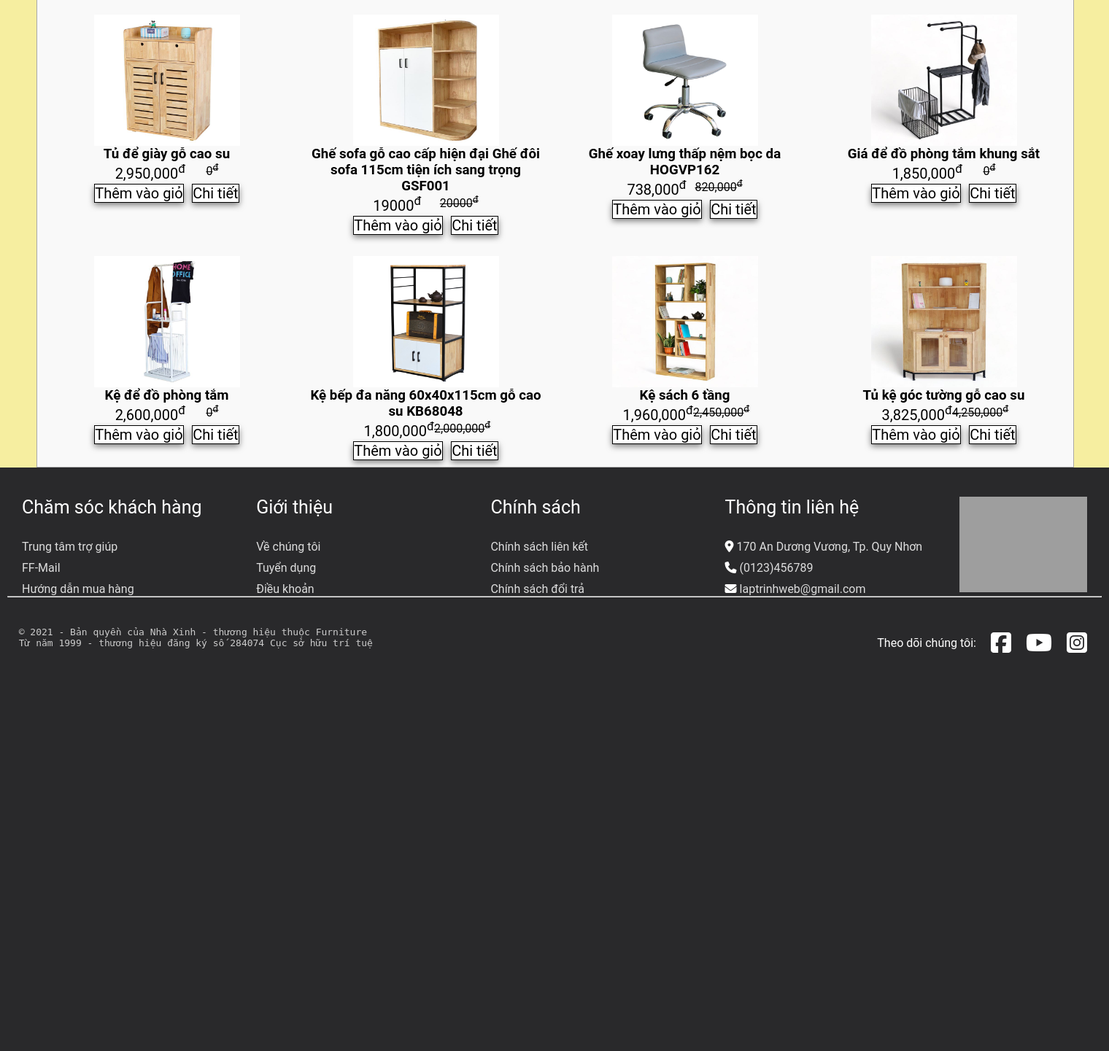
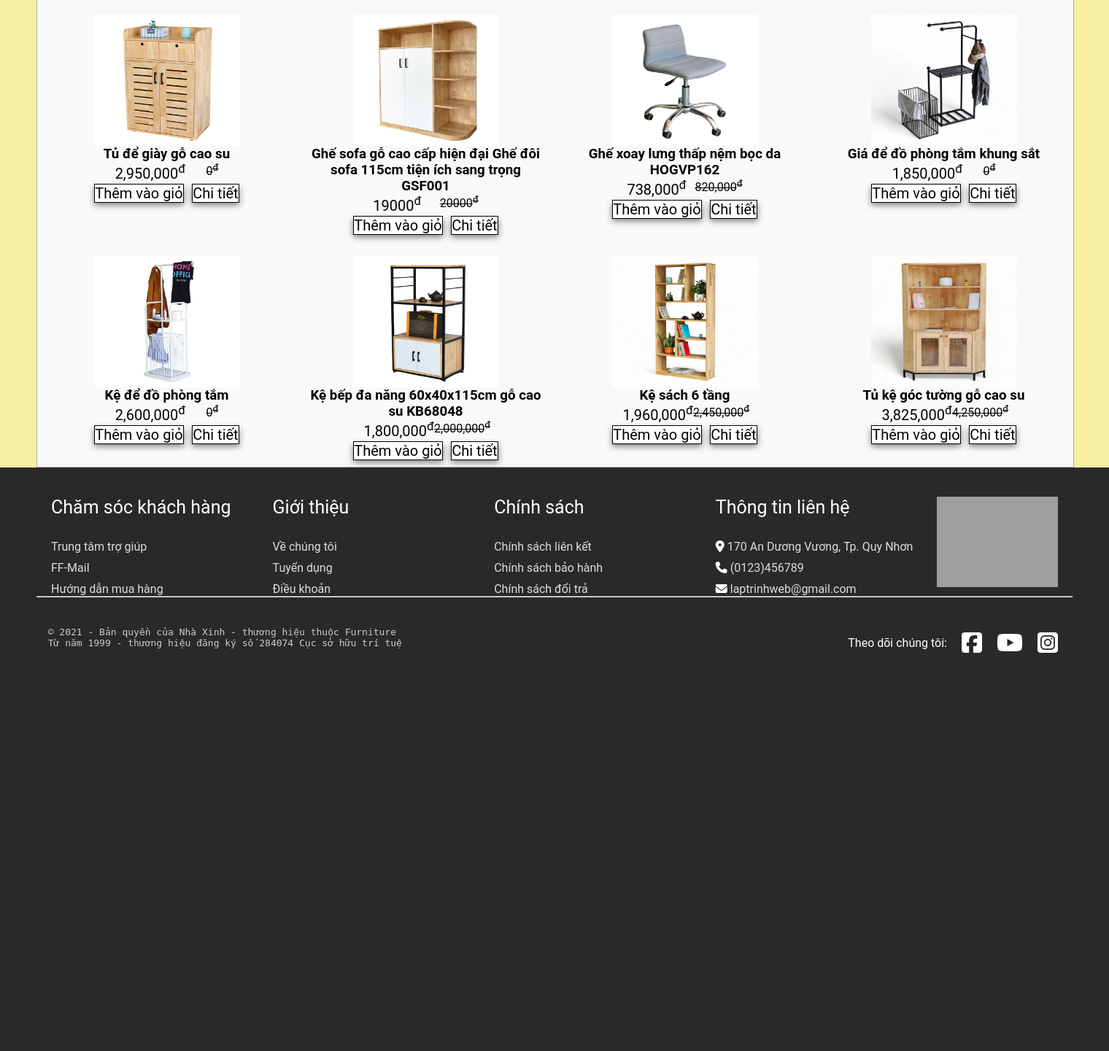
Before and after one commit to ayasterisk/Deadline2-6-2024, a PHP site: page /tranggiohang1.php in a window 1520 px wide. Shown: the part 715-2156 px from the top of the page at 73% size. Run offline with PHP 8.4, Linux system fonts and the light colour scheme; data that the repository does not hold is empty; grey boxes are pictures that could not be loaded.

Commit message:
update css

```diff
--- a/Deadline 2-6-2024/styles.css
+++ b/Deadline 2-6-2024/styles.css
@@ -134,7 +134,7 @@ header{
 /* footer */
 .footer-wrapper {
   margin: auto;
-  width: 1500px;
+  max-width: 1420px;
 }
 .footer-title {
   color: rgb(255, 255, 255);
```
